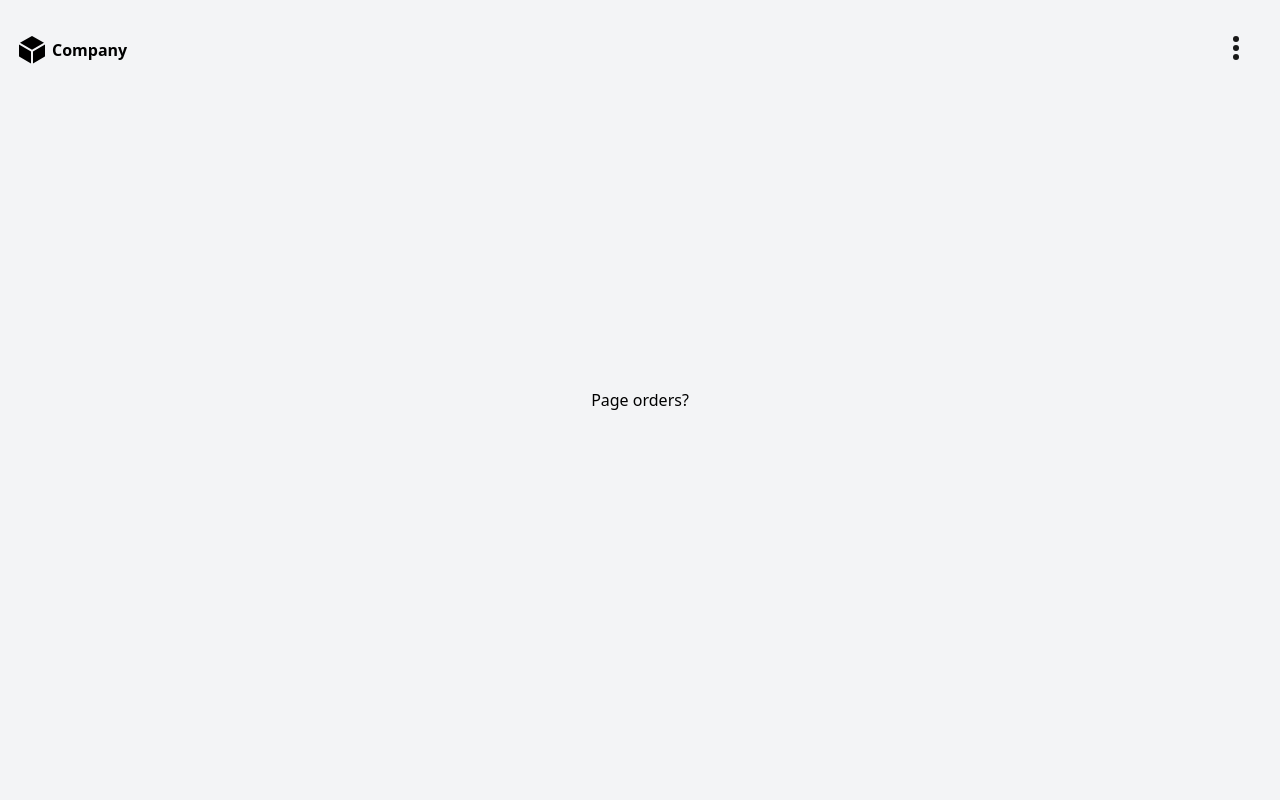
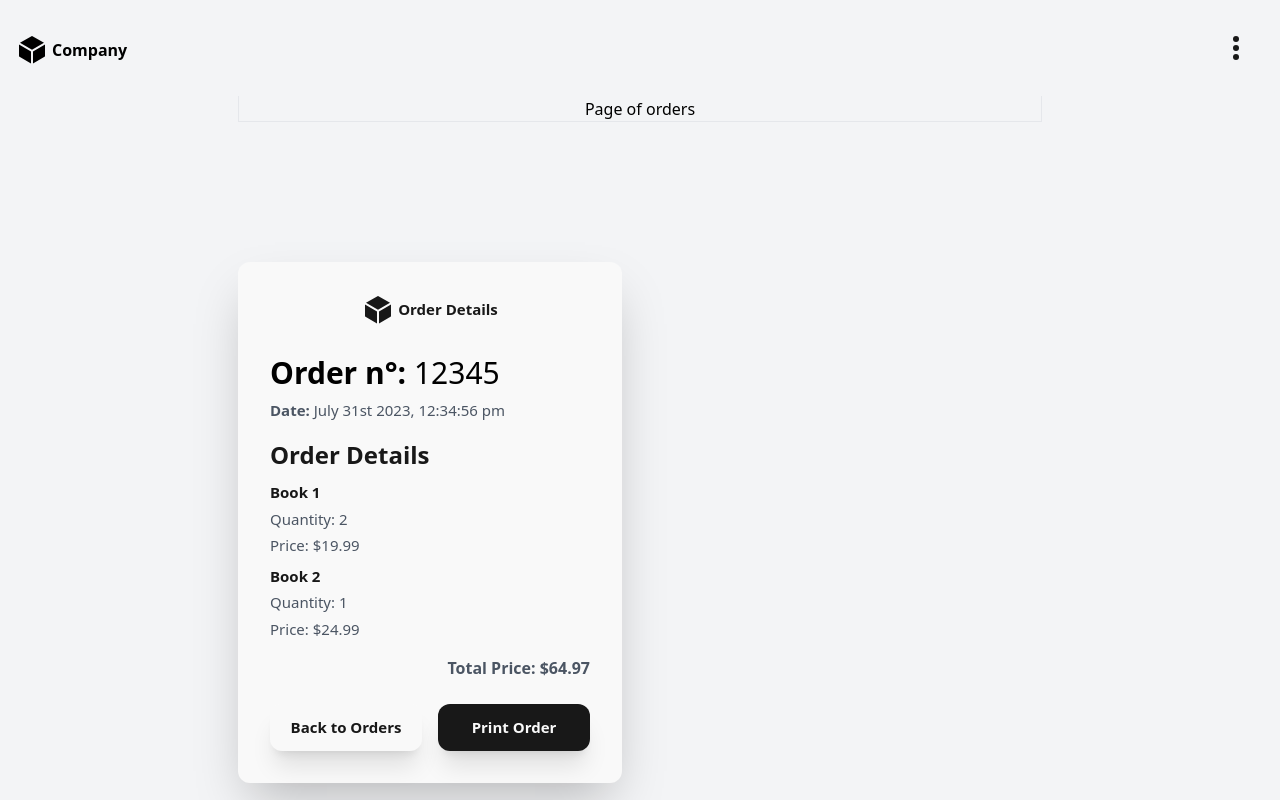
Before and after one commit to Template-For-Projects/Vue3-Tailwind-Template, a Vue app: page /orders in a window 1280 px wide. Shown: the top 800 px of the page. Built offline with nearby package versions, Linux system fonts and the light colour scheme; sample sign-in values are in the browser's storage.

Commit message:
ADDED: order card and library for generate pdf

```diff
--- a/package.json
+++ b/package.json
@@ -17,6 +17,8 @@
     "@fortawesome/vue-fontawesome": "^3.0.8",
     "aos": "^2.3.4",
     "axios": "^1.7.2",
+    "html2canvas": "^1.4.1",
+    "jspdf": "^2.5.1",
     "jwt-decode": "^4.0.0",
     "vue": "^3.4.21",
     "vue-moment": "^4.1.0",
--- a/src/components/CardOrder.vue
+++ b/src/components/CardOrder.vue
@@ -1,6 +1,8 @@
 <script setup>
+import { ref, computed } from 'vue';
 import moment from 'moment';
-import { computed } from 'vue';
+import jsPDF from 'jspdf';
+import html2canvas from 'html2canvas';
 
 const props = defineProps({
   order: {
@@ -9,34 +11,98 @@ const props = defineProps({
   }
 });
 
+// Dummy data
+const dummyOrder = ref({
+  idOrder: '12345',
+  orderDate: '2023-07-31T12:34:56',
+  orderDetailArticles: [
+    { id: 1, article: { name: 'Book 1', price: 19.99 }, quantity: 2 },
+    { id: 2, article: { name: 'Book 2', price: 24.99 }, quantity: 1 }
+  ]
+});
+
 // FORMATTED DATE
 const formattedOrderDate = computed(() => {
-  return props.order.orderDetail?.orderDate
-    ? moment(props.order.orderDetail.orderDate).format('MMMM Do YYYY, h:mm:ss a')
+  return dummyOrder.value.orderDate
+    ? moment(dummyOrder.value.orderDate).format('MMMM Do YYYY, h:mm:ss a')
     : '';
 });
 
+const totalPrice = computed(() => {
+  return dummyOrder.value.orderDetailArticles.reduce((total, item) => {
+    return total + (item.article.price * item.quantity);
+  }, 0).toFixed(2);
+});
+
+const generatePDF = () => {
+  const element = document.getElementById('order-details');
+  html2canvas(element).then((canvas) => {
+    const imgData = canvas.toDataURL('image/png');
+    const pdf = new jsPDF();
+    const imgProps = pdf.getImageProperties(imgData);
+    const pdfWidth = pdf.internal.pageSize.getWidth();
+    const pdfHeight = (imgProps.height * pdfWidth) / imgProps.width;
+    pdf.addImage(imgData, 'PNG', 0, 0, pdfWidth, pdfHeight);
+    pdf.save(`order-${dummyOrder.value.idOrder}.pdf`);
+  });
+};
 </script>
 
 <template>
-  <div class="bg-card p-10 rounded-xl">
-    <div class="flex flex-col justify-center mb-4">
-      <h6 class="text-xl mb-1"><strong>Order n°:</strong> {{ props.order.idOrder }}</h6>
-      <p class="text-xs text-tDarkGray"><strong>Date:</strong> {{ formattedOrderDate }}</p>
-    </div>
+  <div class="flex justify-center items-center min-h-screen">
+    <div id="order-details" class="text-custom-xs w-96 rounded-xl shadow-2xl flex flex-col bg-white p-8">
+      <!-- Logo -->
+      <div class="flex items-center justify-center mb-6 text-desktop-xl text-black-gray font-black">
+        <svg xmlns="http://www.w3.org/2000/svg" viewBox="0 0 24 24" fill="currentColor" class="size-8 mr-1">
+          <path
+            d="M12.378 1.602a.75.75 0 0 0-.756 0L3 6.632l9 5.25 9-5.25-8.622-5.03ZM21.75 7.93l-9 5.25v9l8.628-5.032a.75.75 0 0 0 .372-.648V7.93ZM11.25 22.18v-9l-9-5.25v8.57a.75.75 0 0 0 .372.648l8.628 5.033Z" />
+        </svg>
+        <p>Order Details</p>
+      </div>
 
-    <!-- ORDER DETAILS -->
-    <div class="mt-10 text-tDarkGray">
-      <h3 class="text-white text-lg font-semibold mb-2">Order Details</h3>
-      <div v-for="item in props.order.orderDetail?.orderDetailArticles" :key="item.id">
-        <div class="flex flex-col justify-between mb-2">
-          <p class="mb-1 text-xs text-tGray font-bold">{{ item.article?.name }}</p>
-          <p class="mb-1 text-xs">Quantity: {{ item.quantity }}</p>
-          <p class="text-xs">Price: ${{ item.article?.price }}</p>
+      <!-- Content -->
+      <div class="w-full space-y-4">
+        <div class="flex flex-col justify-center mb-4">
+          <h6 class="text-xl mb-1"><strong>Order n°:</strong> {{ dummyOrder.idOrder }}</h6>
+          <p class="text-xs text-dark-gray"><strong>Date:</strong> {{ formattedOrderDate }}</p>
+        </div>
+
+        <!-- ORDER DETAILS -->
+        <div class="mt-4 text-dark-gray">
+          <h3 class="text-black-gray text-lg font-semibold mb-2">Order Details</h3>
+
+          <div v-for="item in dummyOrder.orderDetailArticles" :key="item.id">
+            <div class="flex flex-col justify-between mb-2">
+              <p class="mb-1 text-xs text-black-gray font-bold">{{ item.article.name }}</p>
+              <p class="mb-1 text-xs">Quantity: {{ item.quantity }}</p>
+              <p class="text-xs">Price: ${{ item.article.price }}</p>
+            </div>
+          </div>
+
+          <p class="text-sm font-semibold mt-4 text-right">Total Price: ${{ totalPrice }}</p>
         </div>
       </div>
-      <p class="text-sm font-semibold mt-4 text-right ">Total Price:</p>
-      <p class="text-white text-right font-black">${{ props.order.orderDetail?.totalPrice }}</p>
+
+      <!-- Buttons -->
+      <div class="mt-6 w-full flex">
+        <button class="relative overflow-hidden bg-white mr-2 py-3 text-black-gray font-bold w-full rounded-xl shadow-xl
+                       transition-all duration-300 ease-in-out
+                       hover:text-white group hover:shadow-none" type="button">
+          <span class="relative z-10">Back to Orders</span>
+          <div
+            class="absolute inset-0 bg-black-gray shadow-inner-strong transform -translate-x-full group-hover:translate-x-0 transition-transform duration-500 ease-in-out">
+          </div>
+        </button>
+
+        <button @click="generatePDF" class="relative overflow-hidden bg-black-gray ml-2 py-3 text-white font-bold w-full rounded-xl shadow-xl
+                       transition-all duration-300 ease-in-out
+                       hover:text-black-gray group hover:shadow-none" type="button">
+          <span class="relative z-10">Print Order</span>
+          <div
+            class="absolute inset-0 bg-white shadow-inner-strong transform translate-x-full group-hover:translate-x-0 transition-transform duration-500 ease-in-out">
+          </div>
+        </button>
+      </div>
     </div>
   </div>
 </template>
--- /dev/null
+++ b/src/services/OrderService.js
@@ -0,0 +1,16 @@
+import axiosIstance from '@/api';
+
+//Modify
+const OrderService = {
+  async getOrders() {
+    try {
+      const response = await axiosIstance.get('/orders/');
+      console.log('Risposta API:', response);
+      return response.data.data;
+    } catch (error) {
+      console.error('OrderService: Error getting concert data', error);
+      throw error;
+    }
+  },
+};
+export default OrderService;
--- a/src/views/Forbidden.vue
+++ b/src/views/Forbidden.vue
@@ -3,7 +3,6 @@
 
 <template>
   <div>
-    <h1>Accesso Negato</h1>
-    <p>Non hai i permessi necessari per accedere a questa pagina.</p>
+    <h1>AccessDenied</h1>
   </div>
 </template>
--- a/src/views/Orders.vue
+++ b/src/views/Orders.vue
@@ -1,5 +1,17 @@
+<script setup>
+import CardOrder from '@/components/CardOrder.vue';
+</script>
+
 <template>
-  <h1>Page orders?</h1>
 
+  <section>
+    <div class="w-full flex items-center border justify-center">
+      <h1 class="mt-24">Page of orders</h1>
+    </div>
+    <div class="grid grid-cols-1 desktop:grid-cols-2 gap-9">
+      <!-- v-for="order in orders" :key="order.idOrder" :order="order" -->
+      <CardOrder />
+    </div>
+  </section>
 
 </template>
```
Also changed, not shown: 1 other file (tests, documents, lock files or other folders).
